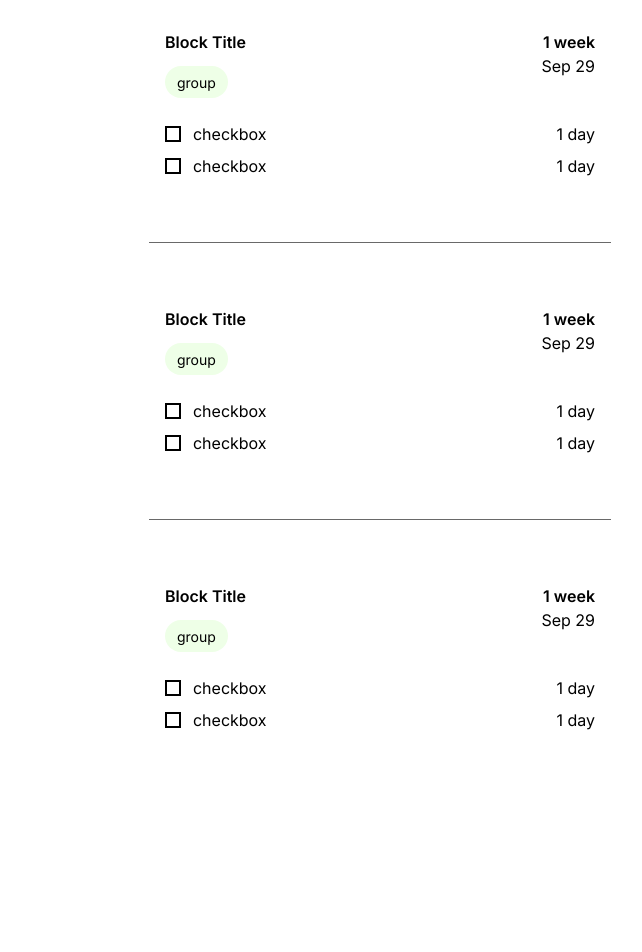
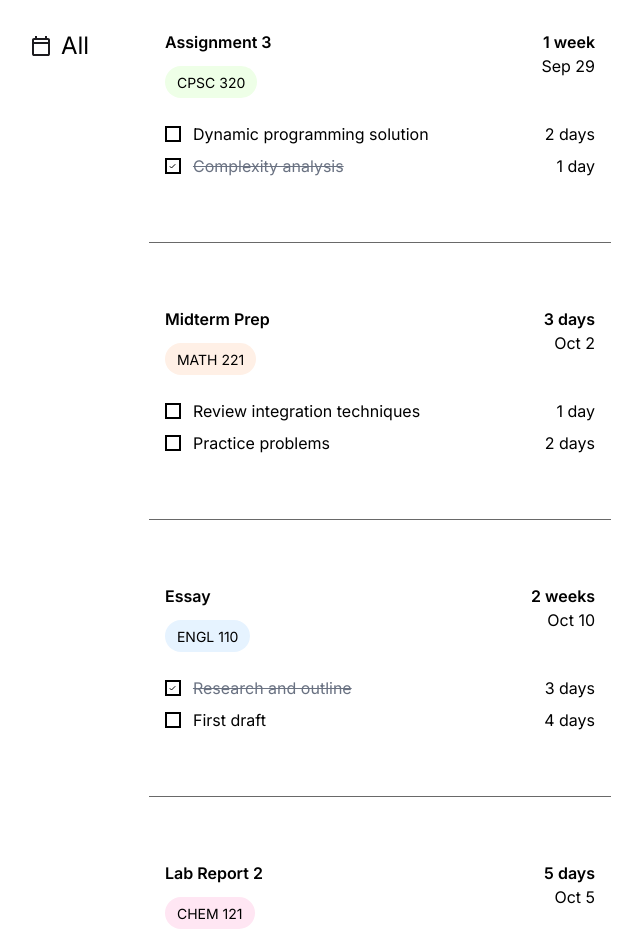
Before and after one commit to TimothyJin26/Calendar, a React (Vite) app in the folder calendar/: page / in a window 1280 px wide. Shown: the part 220-1172 px from the top of the page, without its empty margins (260-902 px from the left). Before the commit the page ends 1048 px from the top, so only its background shows below. Built offline with nearby package versions, Linux system fonts and the light colour scheme.

Commit message:
Add api call framework and sidebar

```diff
--- a/calendar/src/components/TaskBlock.tsx
+++ b/calendar/src/components/TaskBlock.tsx
@@ -1,57 +1,59 @@
 import { Checkbox } from './ui'
+import type { TaskBlock as TaskBlockType } from '../types'
 
-const TaskBlock = () => (
+interface TaskBlockProps {
+  data: TaskBlockType
+  onTaskToggle?: (blockId: string, taskId: string) => void
+}
+
+const TaskBlock = ({ data, onTaskToggle }: TaskBlockProps) => (
   <div className="pb-16">
     {/* Header Section - 2x2 Grid Layout */}
     <div className="flex justify-between mb-6 px-4">
       {/* Left Column - Title and Group */}
-      <div className="flex flex-col">
-        <h2 className="text-base font-semibold text-black font-inter mb-3">
-          Block Title
+      <div className="flex flex-col min-w-0 flex-1 items-start">
+        <h2 className="text-base font-semibold text-black font-inter mb-3 whitespace-nowrap">
+          {data.title}
         </h2>
-        <div className="bg-[#EEFFE7] px-3 py-1 rounded-full w-fit">
+        <div
+          className="px-3 py-1 rounded-full w-fit"
+          style={{ backgroundColor: data.groupColor }}
+        >
           <span className="text-sm font-normal text-black font-inter">
-            group
+            {data.group}
           </span>
         </div>
       </div>
 
-      {/* Right Column - Duration and Date */}
-      <div className="flex flex-col items-end">
+      {/* Right Column - Time Left and Due Date */}
+      <div className="flex flex-col items-end flex-shrink-0">
         <span className="text-base font-semibold text-black font-inter">
-          1 week
+          {data.timeLeft}
         </span>
         <span className="text-base font-normal text-black font-inter">
-          Sep 29
+          {data.dueDate}
         </span>
       </div>
     </div>
 
     {/* Checklist Items */}
     <div className="space-y-2 px-4">
-      <div className="flex justify-between items-center">
-        <div className="flex items-center space-x-3">
-          <Checkbox />
+      {data.tasks.map((task) => (
+        <div key={task.id} className="flex justify-between items-center">
+          <div className="flex items-center space-x-3">
+            <Checkbox
+              checked={task.completed}
+              onChange={() => onTaskToggle?.(data.id, task.id)}
+            />
+            <span className={`text-base font-normal font-inter ${task.completed ? 'line-through text-gray-500' : 'text-black'}`}>
+              {task.text}
+            </span>
+          </div>
           <span className="text-base font-normal text-black font-inter">
-            checkbox
+            {task.timeLeft}
           </span>
         </div>
-        <span className="text-base font-normal text-black font-inter">
-          1 day
-        </span>
-      </div>
-
-      <div className="flex justify-between items-center">
-        <div className="flex items-center space-x-3">
-          <Checkbox />
-          <span className="text-base font-normal text-black font-inter">
-            checkbox
-          </span>
-        </div>
-        <span className="text-base font-normal text-black font-inter">
-          1 day
-        </span>
-      </div>
+      ))}
     </div>
   </div>
 )
--- a/calendar/src/components/layout/MainContent.tsx
+++ b/calendar/src/components/layout/MainContent.tsx
@@ -1,10 +1,35 @@
 import TaskBlock from '../TaskBlock'
 import { Separator } from '../ui'
 import FilterSvg from '../../assets/filter.svg'
+import CalendarAllSvg from '../../assets/calendar_all.svg'
+import { useTaskBlocks } from '../../hooks/useTaskBlocks'
 
-const MainContent = () => (
+const MainContent = () => {
+  const { taskBlocks, loading, error, handleTaskToggle } = useTaskBlocks()
+
+  if (loading) {
+    return (
       <div className="flex justify-center pt-16">
         <div className="w-[38%] max-w-2xl">
+          <div className="text-center text-gray-500">Loading...</div>
+        </div>
+      </div>
+    )
+  }
+
+  if (error) {
+    return (
+      <div className="flex justify-center pt-16">
+        <div className="w-[38%] max-w-2xl">
+          <div className="text-center text-red-500">Error: {error}</div>
+        </div>
+      </div>
+    )
+  }
+
+  return (
+    <div className="flex justify-center pt-16 relative">
+      <div className="w-[38%] max-w-2xl relative">
         {/* Title */}
         <h1
           className="text-[40px] font-bold mb-5 text-left font-inter"
@@ -20,14 +45,30 @@ const MainContent = () => (
           </button>
         </div>
 
+        {/* Task Blocks Container with Sidebar */}
+        <div className="relative">
+          {/* Sticky Sidebar - positioned relative to task blocks */}
+          <div className="sticky top-16 flex items-center gap-2 float-left ml-[-120px] group cursor-pointer transition-all duration-300 ease-in-out hover:scale-105 hover:-translate-y-0.5">
+            <div className="transition-transform duration-300 ease-in-out group-hover:rotate-12 group-hover:scale-110">
+              <img src={CalendarAllSvg} alt="Calendar" className="w-6 h-6" />
+            </div>
+            <span className="text-2xl font-normal font-inter text-black transition-colors duration-300 ease-in-out group-hover:text-blue-600 group-hover:font-medium relative">
+              All
+              <div className="absolute bottom-0 left-0 w-0 h-0.5 bg-blue-600 transition-all duration-300 ease-in-out group-hover:w-full"></div>
+            </span>
+          </div>
+
           {/* Task Blocks */}
-      <TaskBlock />
-      <Separator />
-      <TaskBlock />
-      <Separator />
-      <TaskBlock />
+          {taskBlocks.map((taskBlock, index) => (
+            <div key={taskBlock.id}>
+              <TaskBlock data={taskBlock} onTaskToggle={handleTaskToggle} />
+              {index < taskBlocks.length - 1 && <Separator />}
+            </div>
+          ))}
+        </div>
       </div>
     </div>
   )
+}
 
 export default MainContent
--- /dev/null
+++ b/calendar/src/hooks/useTaskBlocks.ts
@@ -0,0 +1,70 @@
+import { useState, useEffect } from 'react'
+import type { TaskBlock } from '../types'
+import { TaskBlockService } from '../services/taskBlockService'
+
+export const useTaskBlocks = () => {
+  const [taskBlocks, setTaskBlocks] = useState<TaskBlock[]>([])
+  const [loading, setLoading] = useState(true)
+  const [error, setError] = useState<string | null>(null)
+
+  // Load task blocks on mount
+  useEffect(() => {
+    const loadTaskBlocks = async () => {
+      try {
+        setLoading(true)
+        setError(null)
+        const blocks = await TaskBlockService.getTaskBlocks()
+        setTaskBlocks(blocks)
+      } catch (err) {
+        setError(err instanceof Error ? err.message : 'Failed to load task blocks')
+      } finally {
+        setLoading(false)
+      }
+    }
+
+    loadTaskBlocks()
+  }, [])
+
+  // Handle task completion toggle
+  const handleTaskToggle = async (blockId: string, taskId: string) => {
+    try {
+      // Find current task to get its completion status
+      const currentBlock = taskBlocks.find(block => block.id === blockId)
+      const currentTask = currentBlock?.tasks.find(task => task.id === taskId)
+
+      if (!currentTask) return
+
+      // Optimistically update UI
+      const newCompleted = !currentTask.completed
+      setTaskBlocks(prevBlocks =>
+        prevBlocks.map(block =>
+          block.id === blockId
+            ? {
+                ...block,
+                tasks: block.tasks.map(task =>
+                  task.id === taskId
+                    ? { ...task, completed: newCompleted }
+                    : task
+                )
+              }
+            : block
+        )
+      )
+
+      // Update via API
+      await TaskBlockService.updateTaskCompletion(blockId, taskId, newCompleted)
+    } catch (err) {
+      // Revert optimistic update on error
+      const blocks = await TaskBlockService.getTaskBlocks()
+      setTaskBlocks(blocks)
+      setError(err instanceof Error ? err.message : 'Failed to update task')
+    }
+  }
+
+  return {
+    taskBlocks,
+    loading,
+    error,
+    handleTaskToggle
+  }
+}
--- /dev/null
+++ b/calendar/src/services/taskBlockService.ts
@@ -0,0 +1,123 @@
+import type { TaskBlock } from '../types'
+
+// Mock data - this would normally come from your backend
+const mockTaskBlocks: TaskBlock[] = [
+  {
+    id: '1',
+    title: 'Assignment 3',
+    timeLeft: '1 week',
+    dueDate: 'Sep 29',
+    group: 'CPSC 320',
+    groupColor: '#EEFFE7',
+    tasks: [
+      { id: '1a', text: 'Dynamic programming solution', timeLeft: '2 days', completed: false },
+      { id: '1b', text: 'Complexity analysis', timeLeft: '1 day', completed: true }
+    ]
+  },
+  {
+    id: '2',
+    title: 'Midterm Prep',
+    timeLeft: '3 days',
+    dueDate: 'Oct 2',
+    group: 'MATH 221',
+    groupColor: '#FFF0E6',
+    tasks: [
+      { id: '2a', text: 'Review integration techniques', timeLeft: '1 day', completed: false },
+      { id: '2b', text: 'Practice problems', timeLeft: '2 days', completed: false }
+    ]
+  },
+  {
+    id: '3',
+    title: 'Essay',
+    timeLeft: '2 weeks',
+    dueDate: 'Oct 10',
+    group: 'ENGL 110',
+    groupColor: '#E6F3FF',
+    tasks: [
+      { id: '3a', text: 'Research and outline', timeLeft: '3 days', completed: true },
+      { id: '3b', text: 'First draft', timeLeft: '4 days', completed: false }
+    ]
+  },
+  {
+    id: '4',
+    title: 'Lab Report 2',
+    timeLeft: '5 days',
+    dueDate: 'Oct 5',
+    group: 'CHEM 121',
+    groupColor: '#FFE6F3',
+    tasks: [
+      { id: '4a', text: 'Data analysis', timeLeft: '2 days', completed: false },
+      { id: '4b', text: 'Results section', timeLeft: '1 day', completed: false },
+      { id: '4c', text: 'Conclusion', timeLeft: '1 day', completed: false }
+    ]
+  },
+  {
+    id: '5',
+    title: 'Final Project Proposal',
+    timeLeft: '1 week',
+    dueDate: 'Oct 8',
+    group: 'STAT 200',
+    groupColor: '#F0E6FF',
+    tasks: [
+      { id: '5a', text: 'Choose dataset', timeLeft: '2 days', completed: true },
+      { id: '5b', text: 'Literature review', timeLeft: '3 days', completed: false },
+      { id: '5c', text: 'Write proposal', timeLeft: '2 days', completed: false }
+    ]
+  },
+  {
+    id: '6',
+    title: 'Quiz 3 Study',
+    timeLeft: '2 days',
+    dueDate: 'Sep 30',
+    group: 'PHYS 118',
+    groupColor: '#E6FFE6',
+    tasks: [
+      { id: '6a', text: 'Review chapters 5-7', timeLeft: '1 day', completed: false },
+      { id: '6b', text: 'Practice problems', timeLeft: '4 hours', completed: false }
+    ]
+  }
+]
+
+export class TaskBlockService {
+  // Simulate API delay
+  private static delay(ms: number = 300): Promise<void> {
+    return new Promise(resolve => setTimeout(resolve, ms))
+  }
+
+  // Get all task blocks
+  static async getTaskBlocks(): Promise<TaskBlock[]> {
+    await this.delay()
+    return [...mockTaskBlocks]
+  }
+
+  // Update task completion status
+  static async updateTaskCompletion(
+    blockId: string,
+    taskId: string,
+    completed: boolean
+  ): Promise<TaskBlock[]> {
+    await this.delay()
+
+    const blockIndex = mockTaskBlocks.findIndex(block => block.id === blockId)
+    if (blockIndex === -1) throw new Error('Task block not found')
+
+    const taskIndex = mockTaskBlocks[blockIndex].tasks.findIndex(task => task.id === taskId)
+    if (taskIndex === -1) throw new Error('Task not found')
+
+    mockTaskBlocks[blockIndex].tasks[taskIndex].completed = completed
+    return [...mockTaskBlocks]
+  }
+
+  // Create a new task block
+  static async createTaskBlock(taskBlock: Omit<TaskBlock, 'id'>): Promise<TaskBlock[]> {
+    await this.delay()
+
+    const newTaskBlock: TaskBlock = {
+      ...taskBlock,
+      id: `tb_${Date.now()}`
+    }
+
+    mockTaskBlocks.push(newTaskBlock)
+    return [...mockTaskBlocks]
+  }
+}
--- /dev/null
+++ b/calendar/src/types/index.ts
@@ -0,0 +1,16 @@
+export interface Task {
+  id: string
+  text: string
+  timeLeft: string
+  completed: boolean
+}
+
+export interface TaskBlock {
+  id: string
+  title: string
+  timeLeft: string
+  dueDate: string
+  group: string
+  groupColor: string
+  tasks: Task[]
+}
```
Also changed, not shown: calendar/src/assets/calendar_all.svg (added). Lines whose indentation alone changed are shown as unchanged.
